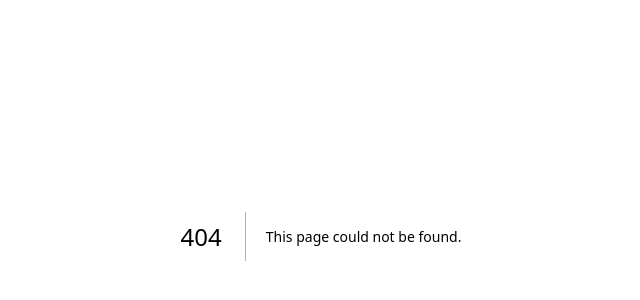
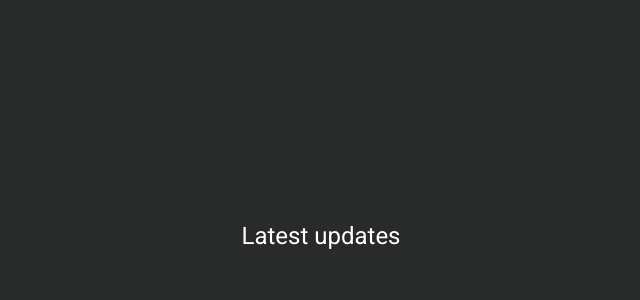
Before and after one commit to joeydi/thefreeshepherd, a Next.js app: page /updates in a window 1280 px wide. Before the commit this address had no page. Shown: the part 164-464 px from the top of the page, without its empty margins (319-959 px from the left). Built offline with nearby package versions, Linux system fonts and the light colour scheme; a web font is replaced by a local one.

Commit message:
add updates page

```diff
--- /dev/null
+++ b/src/app/updates/page.tsx
@@ -0,0 +1,9 @@
+export default async function Updates() {
+  return (
+    <main className="bg-[#282B2A] text-white">
+      <div className="bg-[#282B2A] relative z-1 h-screen flex items-center justify-center">
+        <h1 className="text-2xl">Latest updates</h1>
+      </div>
+    </main>
+  )
+}
```
